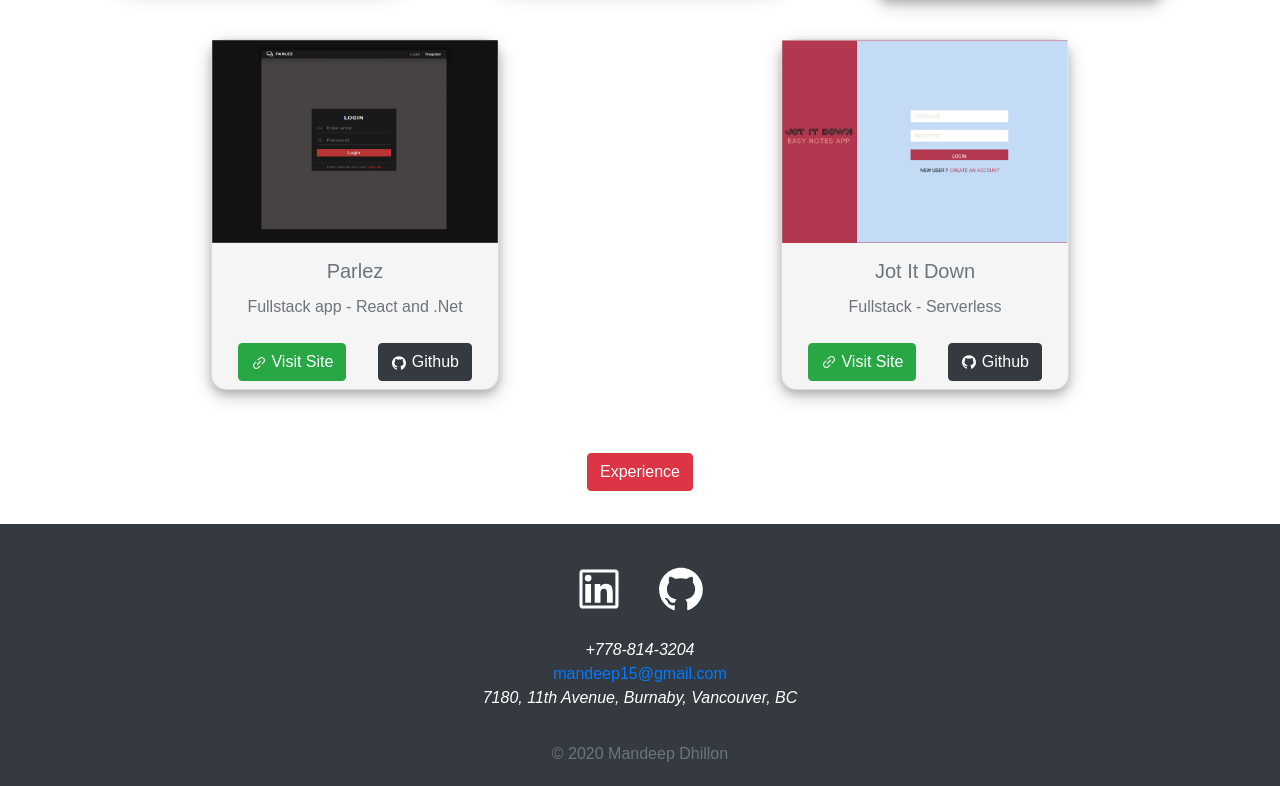
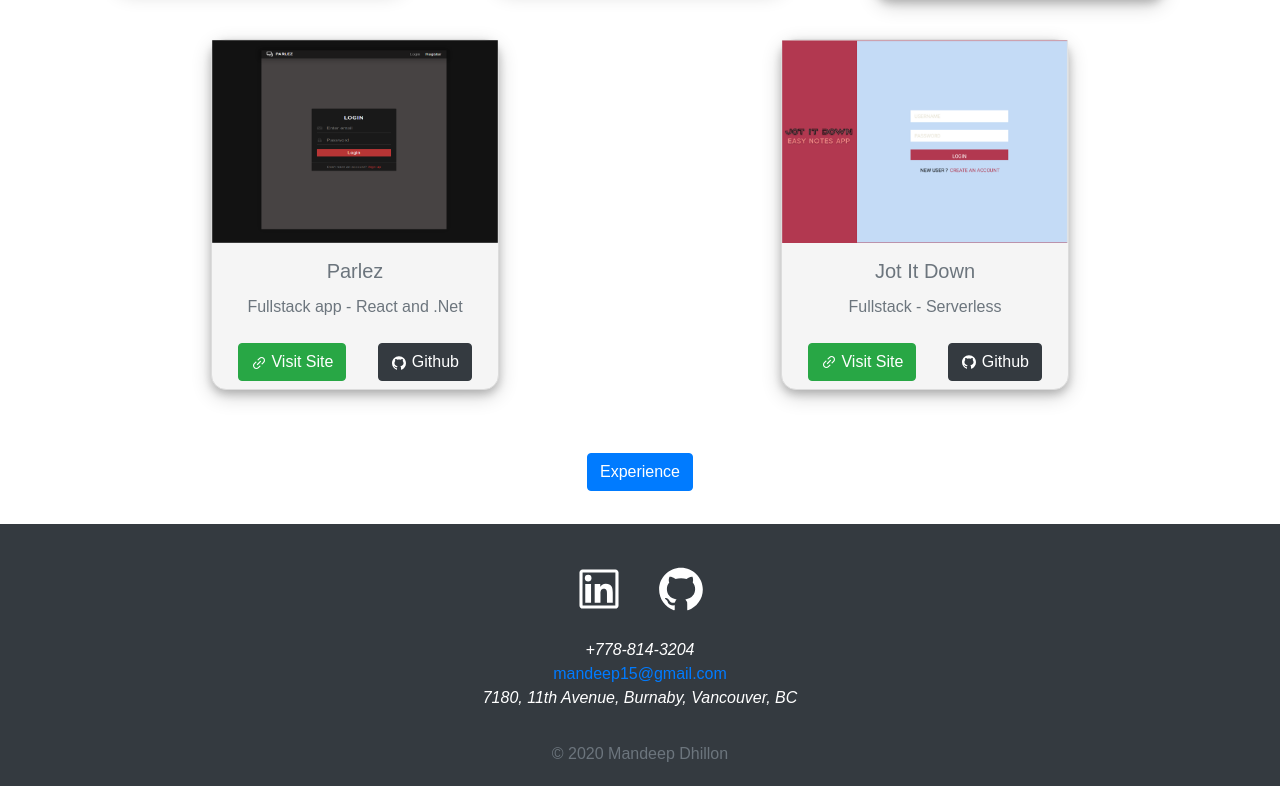
Before and after one commit to mandeep1580/portfolio-mandeep-singh-dhillon, a React (Create React App) app: page /portfolio in a window 1280 px wide. Shown: the part 558-1344 px from the top of the page. Built offline with nearby package versions, Linux system fonts and the light colour scheme.

Commit message:
updated button styling

```diff
--- a/src/Components/Experience.js
+++ b/src/Components/Experience.js
@@ -131,7 +131,7 @@ export default class Experience extends Component {
         </div>
         <div className="button">
           <Link href="https://drive.google.com/file/d/1HjF716_W3gpuJ097S4RC0D7b5_IhHbSs/view?usp=sharing">
-            <Button variant="warning">Download Resume</Button>
+            <Button variant="primary">Download Resume</Button>
           </Link>
         </div>
       </div>
--- a/src/Components/Portfolio.js
+++ b/src/Components/Portfolio.js
@@ -54,7 +54,7 @@ export default class Portfolio extends Component {
                 </div>
                 <div className="button">
                     <Link href="/experience">
-                        <Button variant="danger">Experience</Button>
+                        <Button variant="primary">Experience</Button>
                     </Link>
                 </div>
 
--- a/src/Components/Skills.js
+++ b/src/Components/Skills.js
@@ -47,7 +47,7 @@ export default class Skills extends Component {
 
                 <div className="button">
                     <Link href="/about">
-                        <Button variant="success">About Me</Button>
+                        <Button variant="primary">About Me</Button>
                     </Link>
                 </div>
             </div>
```
